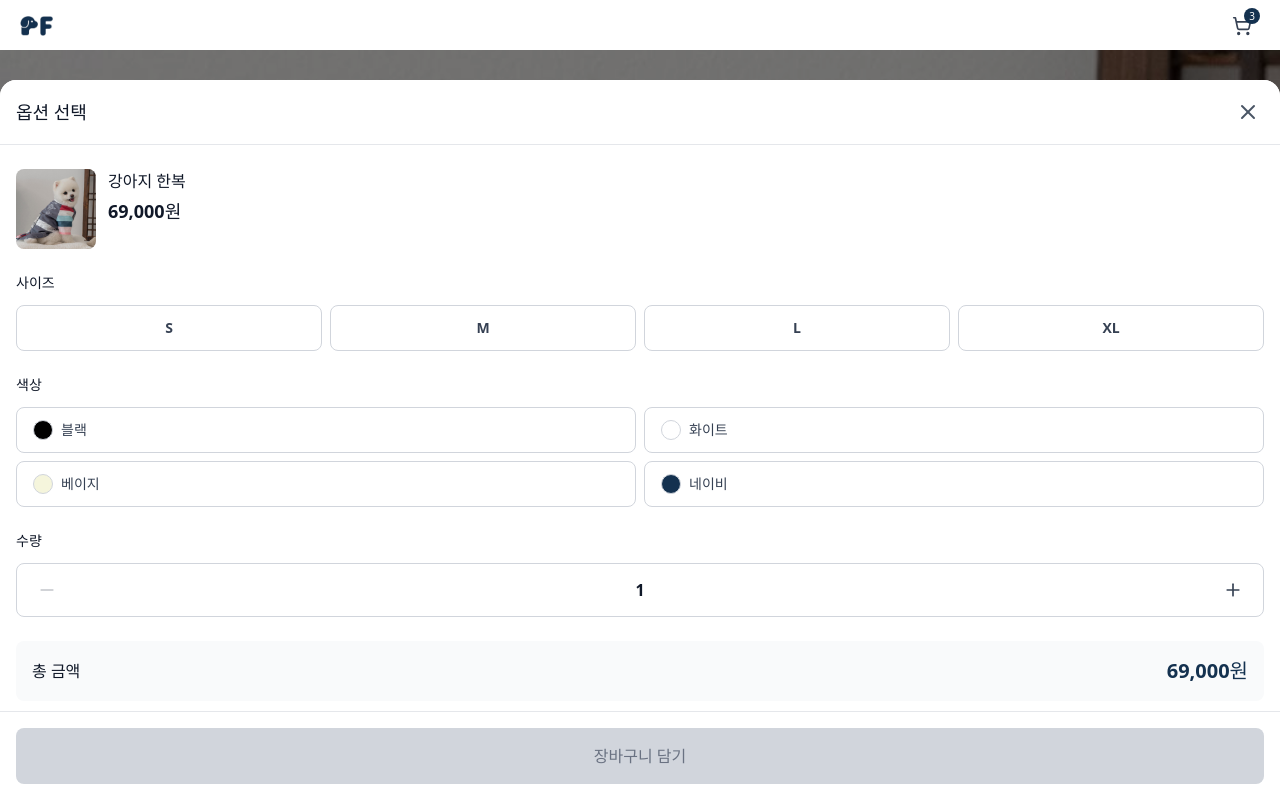
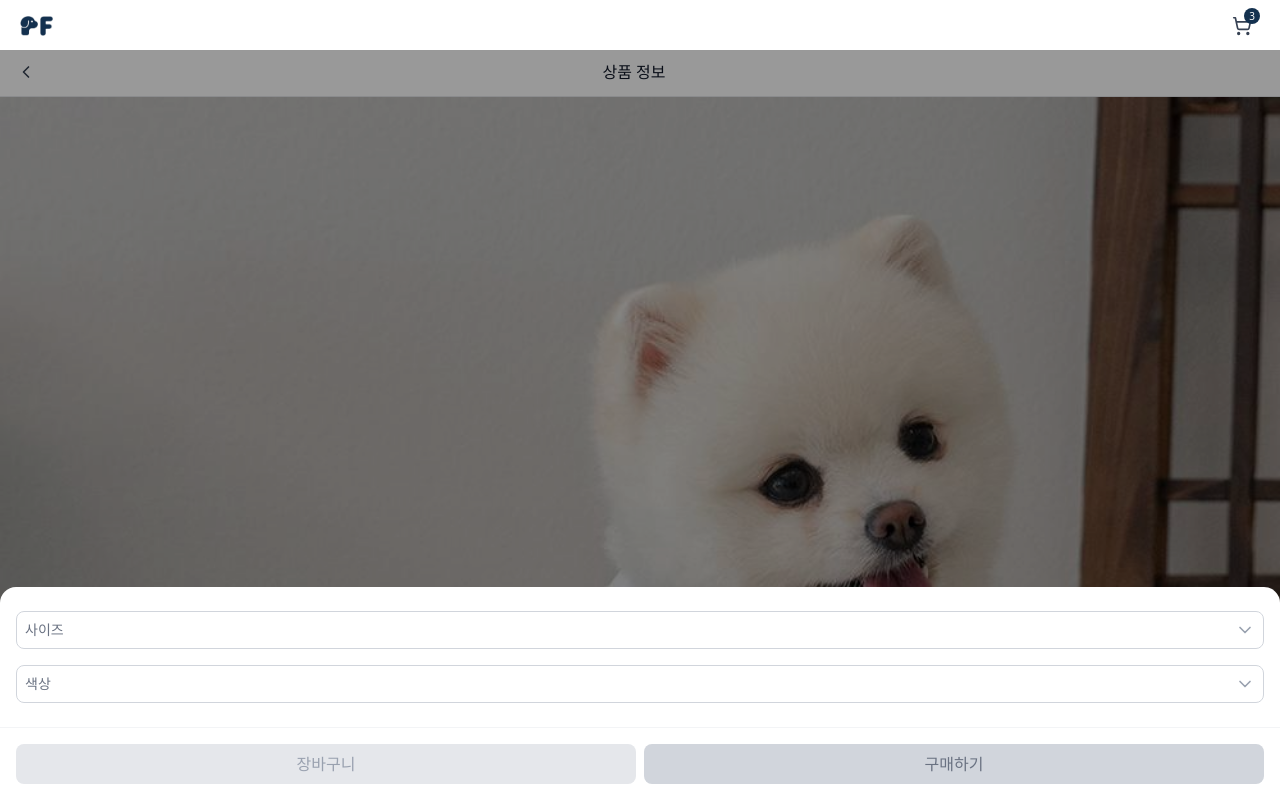
Before and after one commit to P-Project8/PetFit-Front, a React (Vite) app: page /product/1 in a window 1280 px wide. Both pictures are taken after a click on the button "구매하기". Shown: the top 800 px of the page. Built offline with nearby package versions, Linux system fonts and the light colour scheme.

Commit message:
style: 상품 옵션 모달 스타일 수정

```diff
--- a/src/components/product/ProductOptionModal.tsx
+++ b/src/components/product/ProductOptionModal.tsx
@@ -1,5 +1,5 @@
-import { useState } from 'react';
-import { X, Plus, Minus } from 'lucide-react';
+import { useState, useRef } from 'react';
+import { X, Plus, Minus, ChevronDown, ChevronUp } from 'lucide-react';
 import type { Product } from '../../data/mockProducts';
 import { useNavigate } from 'react-router';
 
@@ -8,13 +8,15 @@ interface ProductOptionModalProps {
   onClose: () => void;
 }
 
+interface SelectedOption {
+  id: string;
+  size: string;
+  color: string;
+  quantity: number;
+}
+
 const SIZES = ['S', 'M', 'L', 'XL'];
-const COLORS = [
-  { name: '블랙', hex: '#000000' },
-  { name: '화이트', hex: '#FFFFFF' },
-  { name: '베이지', hex: '#F5F5DC' },
-  { name: '네이비', hex: '#14314F' },
-];
+const COLORS = ['블랙', '화이트', '베이지', '네이비'];
 
 export default function ProductOptionModal({
   product,
@@ -23,18 +25,81 @@ export default function ProductOptionModal({
   const navigate = useNavigate();
   const [selectedSize, setSelectedSize] = useState<string>('');
   const [selectedColor, setSelectedColor] = useState<string>('');
-  const [quantity, setQuantity] = useState(1);
+  const [options, setOptions] = useState<SelectedOption[]>([]);
+  const [isSizeOpen, setIsSizeOpen] = useState(false);
+  const [isColorOpen, setIsColorOpen] = useState(false);
+  const optionIdCounter = useRef(0);
 
-  function handleQuantityChange(delta: number) {
-    const newQuantity = quantity + delta;
-    if (newQuantity >= 1 && newQuantity <= 99) {
-      setQuantity(newQuantity);
+  const totalQuantity = options.reduce((sum, opt) => sum + opt.quantity, 0);
+
+  function tryAddOption(size: string, color: string) {
+    if (!size || !color) {
+      return;
+    }
+
+    // Check if same option already exists
+    const exists = options.find(
+      (opt) => opt.size === size && opt.color === color
+    );
+
+    if (exists) {
+      alert('이미 추가된 옵션입니다.');
+      setSelectedSize('');
+      setSelectedColor('');
+      return;
+    }
+
+    // Add new option
+    optionIdCounter.current += 1;
+    const newOption: SelectedOption = {
+      id: `${size}-${color}-${optionIdCounter.current}`,
+      size,
+      color,
+      quantity: 1,
+    };
+
+    setOptions((prev) => [...prev, newOption]);
+    setSelectedSize('');
+    setSelectedColor('');
+  }
+
+  function handleSizeSelect(size: string) {
+    setSelectedSize(size);
+    setIsSizeOpen(false);
+    if (size && selectedColor) {
+      tryAddOption(size, selectedColor);
     }
   }
 
+  function handleColorSelect(color: string) {
+    setSelectedColor(color);
+    setIsColorOpen(false);
+    if (selectedSize && color) {
+      tryAddOption(selectedSize, color);
+    }
+  }
+
+  function handleQuantityChange(id: string, delta: number) {
+    setOptions(
+      options.map((opt) => {
+        if (opt.id === id) {
+          const newQuantity = opt.quantity + delta;
+          if (newQuantity >= 1 && newQuantity <= 99) {
+            return { ...opt, quantity: newQuantity };
+          }
+        }
+        return opt;
+      })
+    );
+  }
+
+  function handleRemoveOption(id: string) {
+    setOptions(options.filter((opt) => opt.id !== id));
+  }
+
   function handleAddToCart() {
-    if (!selectedSize || !selectedColor) {
-      alert('사이즈와 색상을 선택해주세요.');
+    if (options.length === 0) {
+      alert('옵션을 선택해주세요.');
       return;
     }
 
@@ -44,8 +109,21 @@ export default function ProductOptionModal({
     navigate('/cart');
   }
 
-  const totalPrice = product.price * quantity;
-  const isFormValid = selectedSize && selectedColor;
+  function handlePurchase() {
+    if (options.length === 0) {
+      alert('옵션을 선택해주세요.');
+      return;
+    }
+
+    // TODO: 구매하기 로직
+    alert('구매하기 기능은 준비 중입니다.');
+    onClose();
+  }
+
+  const totalPrice = options.reduce(
+    (sum, opt) => sum + product.price * opt.quantity,
+    0
+  );
 
   return (
     <div className="fixed inset-0 z-50 flex items-end">
@@ -53,130 +131,151 @@ export default function ProductOptionModal({
       <div className="absolute inset-0 bg-black/40" onClick={onClose}></div>
 
       {/* Modal Content */}
-      <div className="relative w-full bg-white rounded-t-2xl max-h-[90vh] overflow-y-auto">
-        {/* Header */}
-        <div className="sticky top-0 bg-white border-b border-gray-200 px-4 py-4 flex items-center justify-between">
-          <h2 className="text-lg font-semibold text-gray-900">옵션 선택</h2>
-          <button onClick={onClose} className="p-1">
-            <X className="w-6 h-6 text-gray-600" />
+      <div className="relative w-full bg-white rounded-t-2xl max-h-[70vh] overflow-y-auto">
+        {/* Content */}
+        <div className="px-4 py-6 space-y-4">
+          {/* Size Dropdown */}
+          <div>
+            <button
+              onClick={() => setIsSizeOpen(!isSizeOpen)}
+              className="w-full px-2 py-2 border border-gray-300 rounded-lg bg-white text-sm text-gray-500 flex items-center justify-between"
+            >
+              <span>{selectedSize || '사이즈'}</span>
+              {isSizeOpen ? (
+                <ChevronUp className="w-5 h-5 text-gray-400" />
+              ) : (
+                <ChevronDown className="w-5 h-5 text-gray-400" />
+              )}
             </button>
-        </div>
-
-        {/* Content */}
-        <div className="px-4 py-6 space-y-6">
-          {/* Product Info */}
-          <div className="flex gap-3">
-            <div className="w-20 h-20 bg-gray-200 rounded-lg overflow-hidden shrink-0">
-              {product.imageUrl && (
-                <img
-                  src={product.imageUrl}
-                  alt={product.name}
-                  className="w-full h-full object-cover"
-                />
-              )}
-            </div>
-            <div className="flex-1">
-              <h3 className="text-base font-semibold text-gray-900 mb-1">
-                {product.name}
-              </h3>
-              <p className="text-lg font-bold text-gray-900">
-                {product.price.toLocaleString()}원
-              </p>
-            </div>
-          </div>
-
-          {/* Size Selection */}
-          <div>
-            <h3 className="text-sm font-semibold text-gray-900 mb-3">사이즈</h3>
-            <div className="grid grid-cols-4 gap-2">
+            {isSizeOpen && (
+              <div className="mt-2 border border-gray-300 rounded-lg bg-white overflow-hidden">
                 {SIZES.map((size) => (
                   <button
                     key={size}
-                  onClick={() => setSelectedSize(size)}
-                  className={`py-3 rounded-lg border text-sm font-semibold transition-colors ${
-                    selectedSize === size
-                      ? 'border-[#14314F] bg-[#14314F] text-white'
-                      : 'border-gray-300 text-gray-700 active:bg-gray-50'
-                  }`}
+                    onClick={() => handleSizeSelect(size)}
+                    className="w-full px-4 py-3 text-left text-sm text-gray-900 hover:bg-gray-50 active:bg-gray-100 transition-colors"
                   >
                     {size}
                   </button>
                 ))}
               </div>
+            )}
           </div>
 
-          {/* Color Selection */}
+          {/* Color Dropdown */}
           <div>
-            <h3 className="text-sm font-semibold text-gray-900 mb-3">색상</h3>
-            <div className="grid grid-cols-2 gap-2">
+            <button
+              onClick={() => setIsColorOpen(!isColorOpen)}
+              className="w-full px-2 py-2 border border-gray-300 rounded-lg bg-white text-sm text-gray-500 flex items-center justify-between"
+            >
+              <span>{selectedColor || '색상'}</span>
+              {isColorOpen ? (
+                <ChevronUp className="w-5 h-5 text-gray-400" />
+              ) : (
+                <ChevronDown className="w-5 h-5 text-gray-400" />
+              )}
+            </button>
+            {isColorOpen && (
+              <div className="mt-2 border border-gray-300 rounded-lg bg-white overflow-hidden">
                 {COLORS.map((color) => (
                   <button
-                  key={color.name}
-                  onClick={() => setSelectedColor(color.name)}
-                  className={`py-3 px-4 rounded-lg border text-sm font-semibold transition-colors flex items-center gap-2 ${
-                    selectedColor === color.name
-                      ? 'border-[#14314F] bg-[#14314F] text-white'
-                      : 'border-gray-300 text-gray-700 active:bg-gray-50'
-                  }`}
+                    key={color}
+                    onClick={() => handleColorSelect(color)}
+                    className="w-full px-4 py-3 text-left text-sm text-gray-900 hover:bg-gray-50 active:bg-gray-100 transition-colors"
                   >
-                  <div
-                    className="w-5 h-5 rounded-full border border-gray-300"
-                    style={{ backgroundColor: color.hex }}
-                  ></div>
-                  <span>{color.name}</span>
+                    {color}
                   </button>
                 ))}
               </div>
+            )}
           </div>
 
-          {/* Quantity */}
-          <div>
-            <h3 className="text-sm font-semibold text-gray-900 mb-3">수량</h3>
-            <div className="flex items-center justify-between border border-gray-300 rounded-lg px-4 py-3">
+          {/* Selected Options */}
+          {options.length > 0 && (
+            <div className="py-2 space-y-3">
+              {options.map((option) => (
+                <div key={option.id} className="rounded-lg p-4 bg-gray-100">
+                  <div className="flex items-center justify-between mb-8">
+                    <p className="text-xs text-gray-900 font-bold">
+                      {option.size} / {option.color}
+                    </p>
+
                     <button
-                onClick={() => handleQuantityChange(-1)}
-                disabled={quantity <= 1}
-                className="p-1 disabled:opacity-30"
+                      onClick={() => handleRemoveOption(option.id)}
+                      className="text-gray-400 hover:text-gray-600"
                     >
-                <Minus className="w-5 h-5 text-gray-700" />
+                      <X className="w-4 h-4" />
                     </button>
-              <span className="text-base font-semibold text-gray-900">
-                {quantity}
+                  </div>
+
+                  {/* Quantity Control */}
+                  <div className="flex justify-between items-center">
+                    <div className="flex items-center justify-between w-28 border border-gray-300 rounded-lg px-2 py-1.5 bg-white">
+                      <button
+                        onClick={() => handleQuantityChange(option.id, -1)}
+                        disabled={option.quantity <= 1}
+                        className="disabled:opacity-30"
+                      >
+                        <Minus className="w-3 h-3 text-gray-700" />
+                      </button>
+                      <span className="text-xs text-gray-900">
+                        {option.quantity}
                       </span>
                       <button
-                onClick={() => handleQuantityChange(1)}
-                disabled={quantity >= 99}
-                className="p-1 disabled:opacity-30"
+                        onClick={() => handleQuantityChange(option.id, 1)}
+                        disabled={option.quantity >= 99}
+                        className="disabled:opacity-30"
                       >
-                <Plus className="w-5 h-5 text-gray-700" />
+                        <Plus className="w-3 h-3 text-gray-700" />
                       </button>
                     </div>
+                    <p className="text-base font-semibold text-gray-900">
+                      {(product.price * option.quantity).toLocaleString()}원
+                    </p>
+                  </div>
+                </div>
+              ))}
+            </div>
+          )}
         </div>
 
+        <div className="sticky bottom-0 bg-white border-t border-gray-100 p-4">
           {/* Total Price */}
-          <div className="bg-gray-50 rounded-lg px-4 py-4 flex items-center justify-between">
-            <span className="text-base font-semibold text-gray-900">
-              총 금액
+          {options.length > 0 && (
+            <div className="flex items-center justify-between mb-3">
+              <span className="text-sm font-semibold text-gray-900">
+                총 {totalQuantity}개
               </span>
-            <span className="text-xl font-bold text-[#14314F]">
+              <span className="text-sm font-bold text-[#14314F]">
                 {totalPrice.toLocaleString()}원
               </span>
             </div>
-        </div>
-
-        {/* Add to Cart Button */}
-        <div className="sticky bottom-0 bg-white border-t border-gray-200 p-4">
+          )}
+          {/* Buttons */}
+          <div className="flex gap-2">
             <button
               onClick={handleAddToCart}
-            disabled={!isFormValid}
-            className={`w-full py-4 rounded-lg font-semibold text-base transition-colors ${
-              isFormValid
+              disabled={options.length === 0}
+              className={`flex-1 py-2 rounded-lg font-semibold text-base transition-colors ${
+                options.length > 0
+                  ? 'bg-white border border-gray-300 text-[#14314F] active:bg-gray-50'
+                  : 'bg-gray-200 text-gray-400 cursor-not-allowed'
+              }`}
+            >
+              장바구니
+            </button>
+            <button
+              onClick={handlePurchase}
+              disabled={options.length === 0}
+              className={`flex-1 py-2 rounded-lg font-semibold text-base transition-colors ${
+                options.length > 0
                   ? 'bg-[#14314F] text-white active:bg-[#0d1f33]'
                   : 'bg-gray-300 text-gray-500 cursor-not-allowed'
               }`}
             >
-            장바구니 담기
+              구매하기
             </button>
+          </div>
         </div>
       </div>
     </div>
--- a/src/pages/ProductDetailPage.tsx
+++ b/src/pages/ProductDetailPage.tsx
@@ -1,10 +1,11 @@
 import { useState } from 'react';
 import { useParams, useNavigate } from 'react-router';
-import { Star, Heart } from 'lucide-react';
+import { Heart } from 'lucide-react';
 import { mockProducts } from '../data/mockProducts';
 import { hasDiscount } from '../utils/priceUtils';
 import ProductOptionModal from '../components/product/ProductOptionModal';
 import ReviewList from '../components/product/ReviewList';
+import PageHeader from '@/components/layout/PageHeader';
 
 export default function ProductDetailPage() {
   const { productId } = useParams<{ productId: string }>();
@@ -44,6 +45,7 @@ export default function ProductDetailPage() {
 
   return (
     <div className="min-h-screen bg-white pt-12 pb-24">
+      <PageHeader title="상품 정보" onBackClick={() => navigate(-1)} />
       {/* Product Image */}
       <div className="aspect-square bg-gray-200">
         {product.imageUrl && (
@@ -57,28 +59,19 @@ export default function ProductDetailPage() {
 
       {/* Product Info */}
       <div className="px-4 py-6">
-        <h1 className="text-xl font-bold text-gray-900 mb-2">{product.name}</h1>
-
-        {/* Rating & Reviews */}
-        {product.rating && product.reviewCount && (
-          <div className="flex items-center gap-1 mb-4">
-            <Star className="w-4 h-4 fill-yellow-300 text-yellow-300" />
-            <span className="text-sm text-gray-900 mr-2">{product.rating}</span>
-            <span className="text-sm text-gray-400">
-              후기 {product.reviewCount}개
-            </span>
-          </div>
-        )}
+        <h1 className="text-xl font-semibold text-gray-900 mb-2">
+          {product.name}
+        </h1>
 
         {/* Price */}
-        <div className="mb-6">
+        <div className="mb-4">
           {isDiscounted ? (
             <div className="space-y-1">
               <div className="flex items-center gap-2">
-                <span className="text-2xl font-bold text-red-600">
+                <span className="text-xl font-bold text-red-600">
                   {product.discountRate}%
                 </span>
-                <span className="text-2xl font-bold text-gray-900">
+                <span className="text-xl font-bold text-gray-900">
                   {product.price.toLocaleString()}원
                 </span>
               </div>
@@ -87,32 +80,30 @@ export default function ProductDetailPage() {
               </p>
             </div>
           ) : (
-            <p className="text-2xl font-bold text-gray-900">
+            <p className="text-xl font-bold text-gray-900">
               {product.price.toLocaleString()}원
             </p>
           )}
         </div>
-
         {/* Description */}
-        <div className="border-t border-gray-200 pt-6">
-          <h2 className="text-lg font-semibold text-gray-900 mb-3">
-            상품 설명
-          </h2>
-          <p className="text-base text-gray-600 leading-relaxed">
-            {product.name}은(는) 반려동물을 위한 고품질 의류입니다. 편안한
-            착용감과 세련된 디자인으로 일상에서 특별한 날까지 다양하게 활용할 수
-            있습니다.
-          </p>
-        </div>
+        <p className="text-sm text-gray-600 leading-relaxed">
+          {product.name}은(는) 반려동물을 위한 고품질 의류입니다. 편안한
+          착용감과 세련된 디자인으로 일상에서 특별한 날까지 다양하게 활용할 수
+          있습니다.
+        </p>
       </div>
 
       {/* Reviews */}
       <div className="border-t-8 border-gray-100 py-6">
-        <ReviewList productId={product.id} reviewCount={product.reviewCount} />
+        <ReviewList
+          productId={product.id}
+          reviewCount={product.reviewCount}
+          rating={product.rating}
+        />
       </div>
 
       {/* Buy Button */}
-      <div className="fixed bottom-0 left-0 right-0 bg-white border-t border-gray-200 p-4 flex gap-2">
+      <div className="fixed bottom-0 left-0 right-0 bg-white border-t border-gray-200 px-4 py-3 flex gap-4">
         <button
           className="text-[#14314F] text-xs w-12 flex flex-col items-center gap-1 mt-0.5"
           onClick={handleWishClick}
@@ -127,7 +118,7 @@ export default function ProductDetailPage() {
         </button>
         <button
           onClick={handleBuyClick}
-          className="flex-1 bg-[#14314F] text-white py-3 rounded-lg font-semibold text-base active:bg-[#0d1f33] transition-colors"
+          className="flex-1 bg-[#14314F] text-white py-2 rounded-lg font-semibold text-base active:bg-[#0d1f33] transition-colors"
         >
           구매하기
         </button>
```
Also changed, not shown: src/components/product/ReviewList.tsx (+20 -10 lines). Lines whose indentation alone changed are shown as unchanged.
